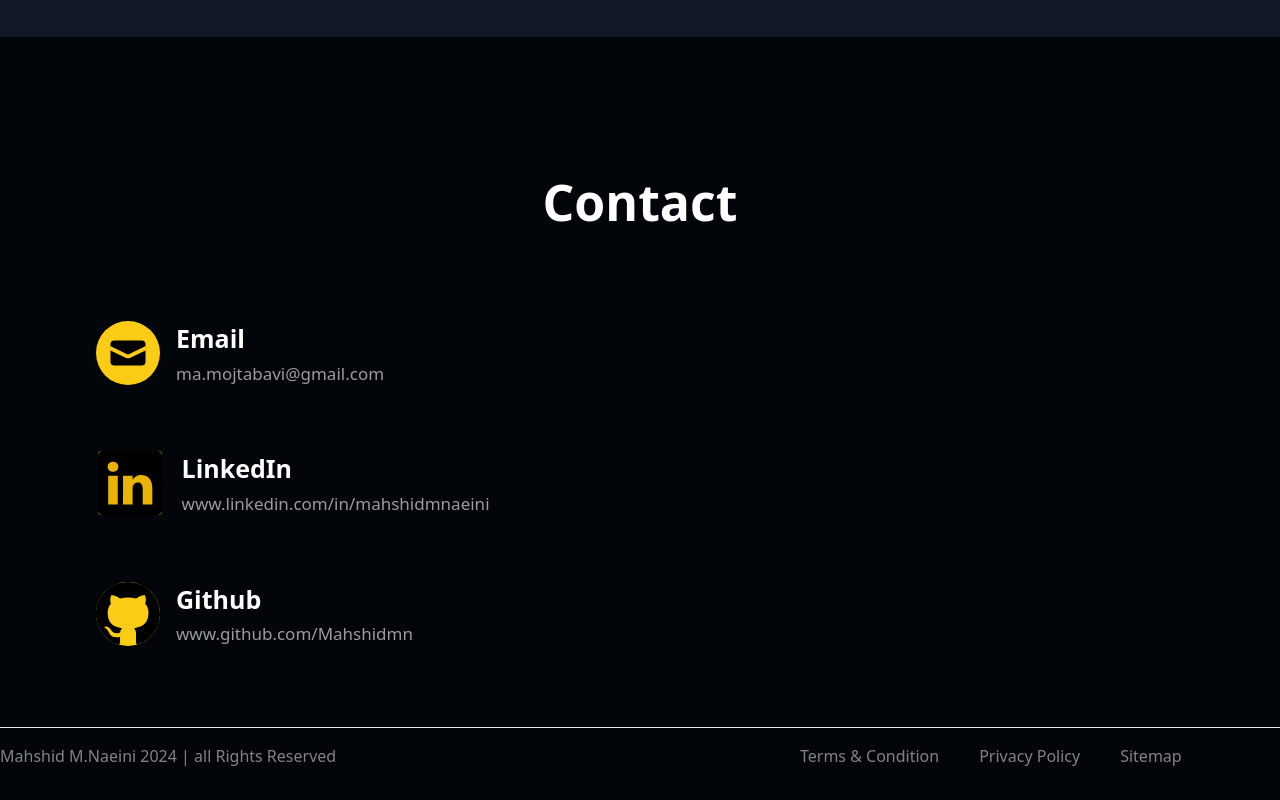
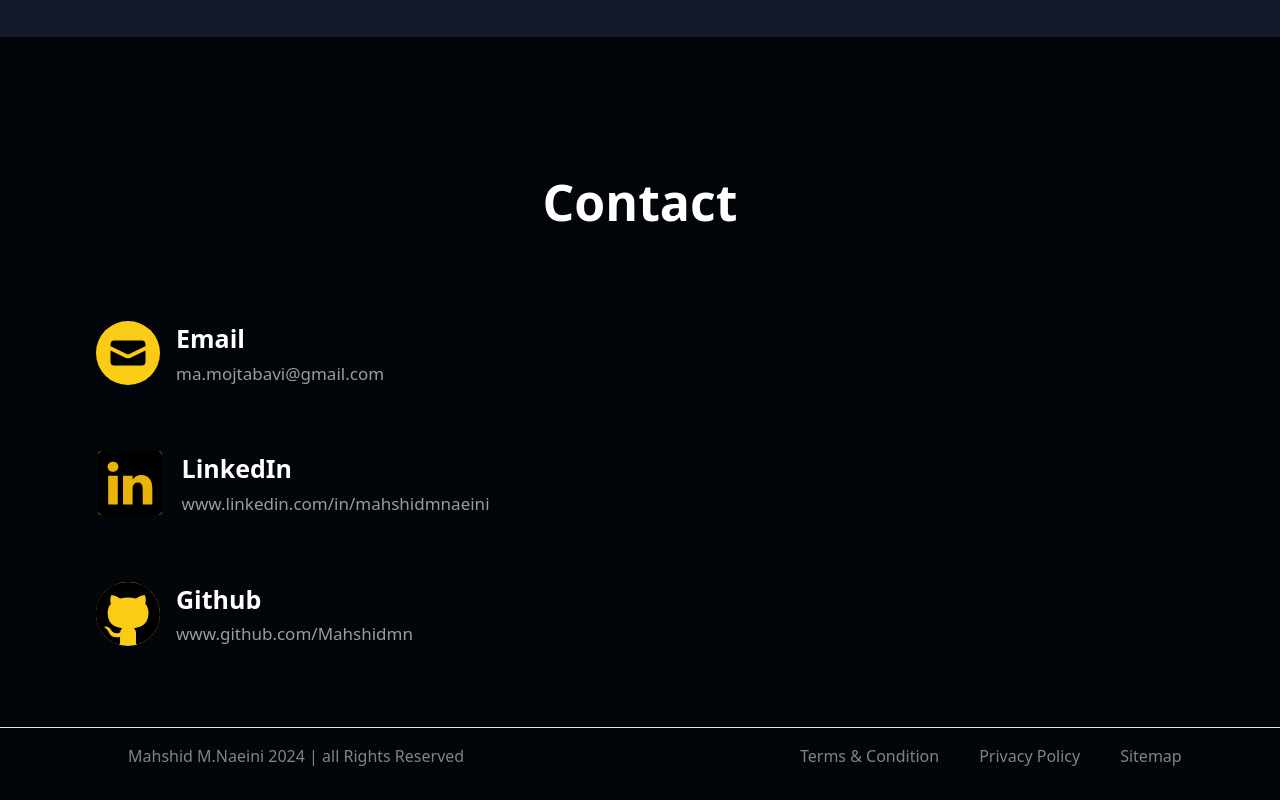
Before and after one commit to Mahshidmn/Portfolio, a Next.js app: page / in a window 1280 px wide. Shown: the part 6118-6918 px from the top of the page. Built offline with nearby package versions, Linux system fonts and the light colour scheme.

Commit message:
footer left margin on laptop view updated

```diff
--- a/components/Footer.tsx
+++ b/components/Footer.tsx
@@ -57,7 +57,7 @@ const Footer = () => {
             </div>
             <div className='border-t-[1px]'>
                 <div className='mt-[1rem] mb-[-3rem] mx-auto grid grid-cols-1 md:grid-cols-2 items-center justify-center text-center md:justify-between md:text-left whitespace-nowrap '>
-                     <div className='text-[16px] mb-[2rem] md:mb-0 text-white opacity-50'>
+                     <div className='text-[16px] mb-[2rem] md:mb-0 md:ml-[8rem] text-white opacity-50'>
                          Mahshid M.Naeini 2024 | all Rights Reserved
                     </div>
                     <div className='flex flex-col md:flex-row md:items-center space-y-2 md:space-y-0 md:space-x-10 text-white md:pl-[10rem]'>
```
